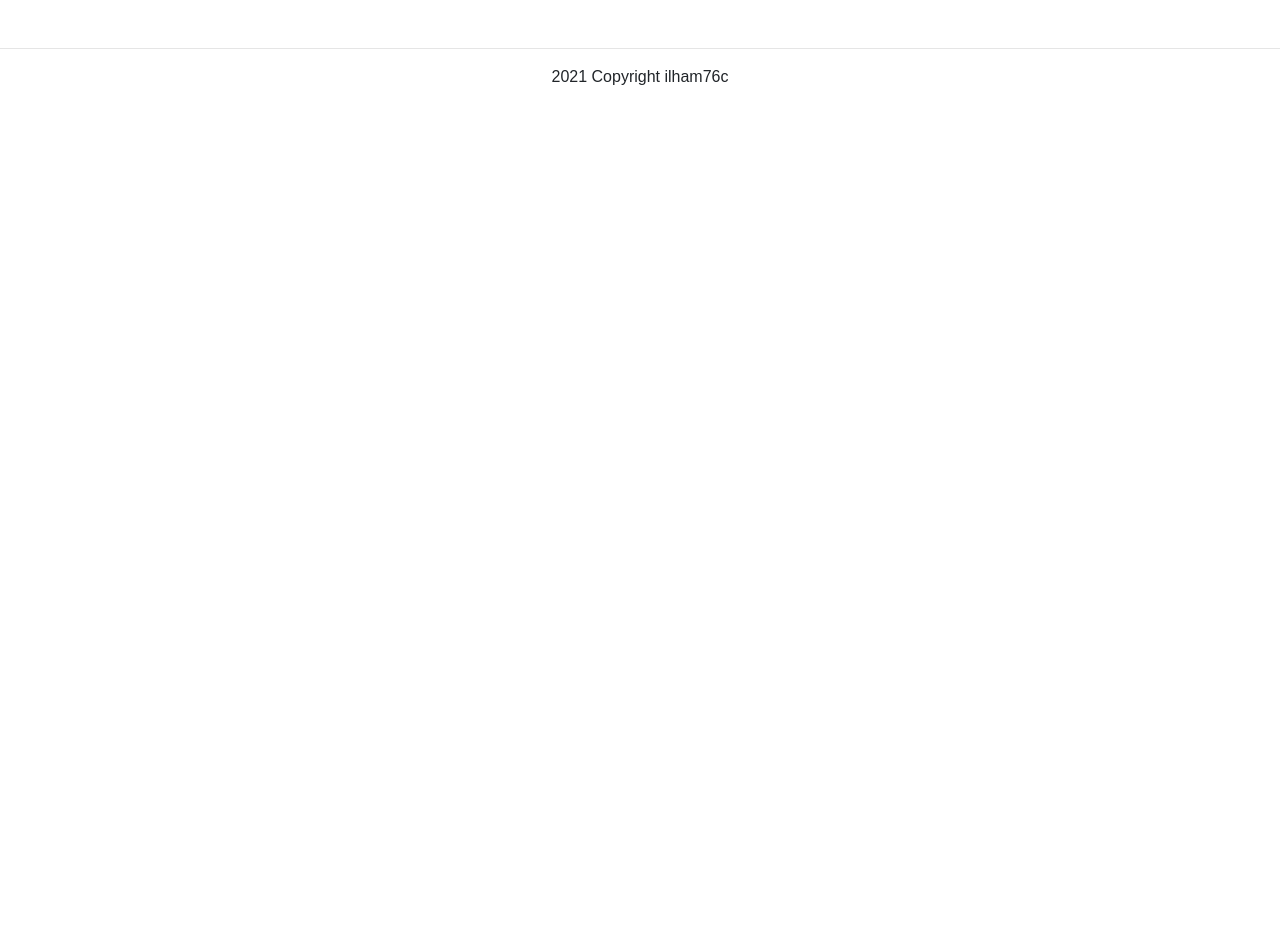
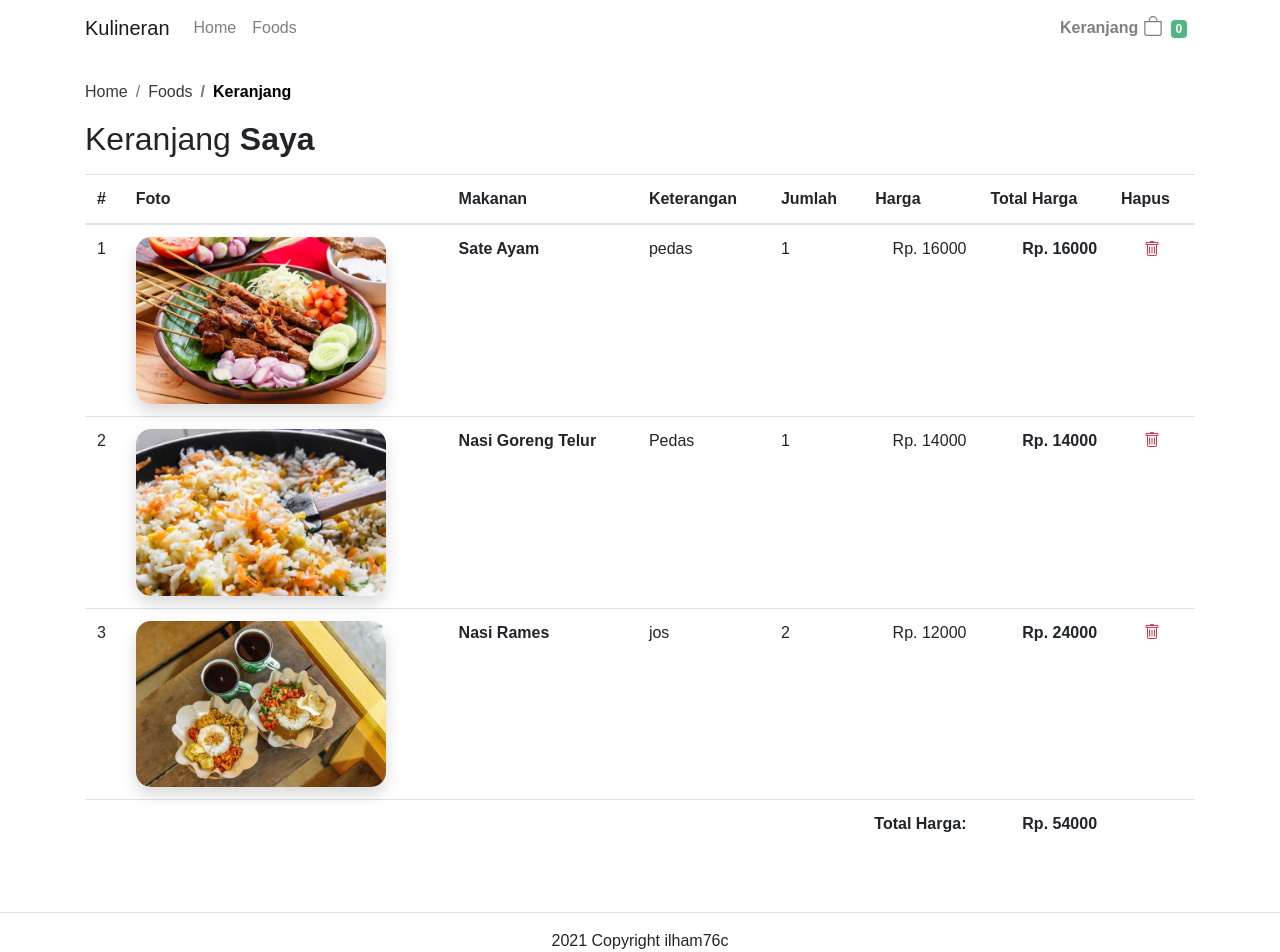
Before and after one commit to ilham76c/kulineran, a Vue app: page /keranjang in a window 1280 px wide. Shown: the top 952 px of the page. Before the commit the page ends 800 px from the top, so only its background shows below. Built offline with nearby package versions, Linux system fonts and the light colour scheme; data requests are answered from the project's data file; the HTML template or start-up script is replaced by a standard one.

Commit message:
membuat halaman keranjang untuk menampilkan daftar pesanan

```diff
--- a/src/components/Navbar.vue
+++ b/src/components/Navbar.vue
@@ -17,7 +17,7 @@
 
       <ul class="navbar-nav ml-auto mb-2 mb-lg-0">
         <li class="nav-item">
-            <router-link class="nav-link" to="/">
+            <router-link class="nav-link" to="/keranjang">
                 Keranjang <b-icon-bag></b-icon-bag>
                 <span class="badge badge-success ml-2">0</span>
             </router-link>
--- a/src/router/index.js
+++ b/src/router/index.js
@@ -3,6 +3,7 @@
 import Home from '../views/Home.vue'
 import Foods from '../views/Foods.vue'
 import FoodDetail from '../views/FoodDetail.vue'
+import Keranjang from '../views/Keranjang.vue'
 
 Vue.use(VueRouter)
 
@@ -23,6 +24,11 @@
     component: FoodDetail
   },
   {
+    path: '/keranjang',
+    name: 'Keranjang',
+    component: Keranjang
+  },
+  {
     path: '/about',
     name: 'About',
     // route level code-splitting
--- a/src/views/FoodDetail.vue
+++ b/src/views/FoodDetail.vue
@@ -2,9 +2,9 @@
     <div class="food-detail">
         <Navbar/>
 
-        <!-- breadcrumb -->
         <div class="container">
-            <div class="row mt-5">
+            <!-- breadcrumb -->
+            <div class="row mt-4">
                 <div class="col">
                     <nav aria-label="breadcrumb">
                         <ol class="breadcrumb">
--- /dev/null
+++ b/src/views/Keranjang.vue
@@ -0,0 +1,122 @@
+<template>
+  <div class="keranjang">
+    <Navbar />
+
+    <div class="container">
+      <!-- breadcrumb -->
+      <div class="row mt-4">
+        <div class="col">
+          <nav aria-label="breadcrumb">
+            <ol class="breadcrumb">
+              <li class="breadcrumb-item">
+                <router-link to="/" class="text-dark">Home</router-link>
+              </li>
+              <li class="breadcrumb-item">
+                <router-link to="/foods" class="text-dark">Foods</router-link>
+              </li>
+              <li class="breadcrumb-item active" aria-label="page">
+                Keranjang
+              </li>
+            </ol>
+          </nav>
+        </div>
+      </div>
+
+      <div class="row">
+        <div class="col">
+          <h2>Keranjang <strong>Saya</strong></h2>
+          <div class="table-responsive mt-3">
+            <table class="table">
+              <thead>
+                <tr>
+                  <th scope="col">#</th>
+                  <th scope="col">Foto</th>
+                  <th scope="col">Makanan</th>
+                  <th scope="col">Keterangan</th>
+									<th scope="col">Jumlah</th>
+									<th scope="col">Harga</th>
+									<th scope="col">Total Harga</th>
+									<th scope="col">Hapus</th>
+                </tr>
+              </thead>
+              <tbody>
+                <tr v-for="(keranjang, index) in keranjangs" :key="keranjang.id">
+									<td>{{ index+1 }}</td>
+                  <td>
+										<img :src="'../assets/images/'+keranjang.products.gambar" class="img-fluid shadow" width="250" alt="" srcset="">
+									</td>
+                  <td><strong>{{ keranjang.products.nama }}</strong></td>
+                  <td>
+										{{ keranjang.keterangan ? keranjang.keterangan : '-' }}
+									</td>
+									<td>
+										{{ keranjang.jumlah_pesanan }}
+									</td>
+									<td align="right">Rp. {{ keranjang.products.harga }}</td>
+									<td align="right"><strong>Rp. {{ keranjang.products.harga * keranjang.jumlah_pesanan }}</strong></td>
+									<td align="center" class="text-danger">
+										<b-icon-trash></b-icon-trash>
+									</td>
+                </tr>
+
+								<tr>
+									<td colspan="6" align="right">
+										<strong>Total Harga:</strong>
+									</td>
+                  <td align="right">
+                    <strong>Rp. {{ totalHarga }}</strong>
+                  </td>
+                  <td></td>
+								</tr>
+              </tbody>
+            </table>
+          </div>
+        </div>
+      </div>
+    </div>
+  </div>
+</template>
+
+<script>
+import Navbar from "@/components/Navbar.vue";
+import axios from 'axios'
+
+export default {
+  name: "Keranjang",
+  components: {
+    Navbar,
+  },
+	data() {
+		return {
+			keranjangs: [],
+		}
+	},
+	methods: {
+		setKeranjangs(data) {
+			this.keranjangs = data;
+		}
+	},
+	mounted() {
+		axios.get('http://localhost:3000/keranjangs')
+			.then((response) => {
+					// handle success
+					this.setKeranjangs(response.data);
+					console.log('Berhasil : ', response);
+			})
+			.catch((error) => {
+					// handle error
+					console.log('Gagal : ', error);
+			});
+	},
+	computed: {
+		totalHarga() {
+			return this.keranjangs.reduce((items, data) => {
+				return items + (data.products.harga * data.jumlah_pesanan);
+			}, 0);
+		}
+	}
+};
+</script>
+
+<style>
+</style>
```
